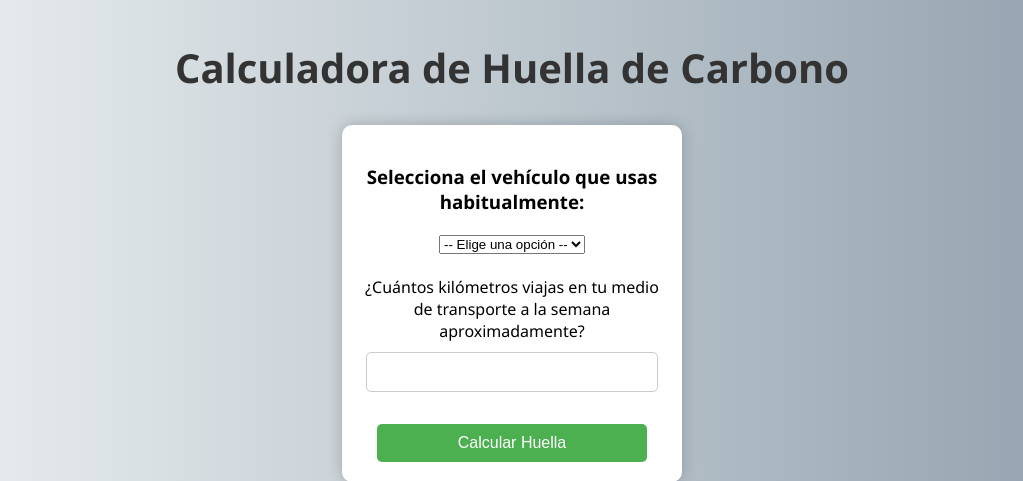
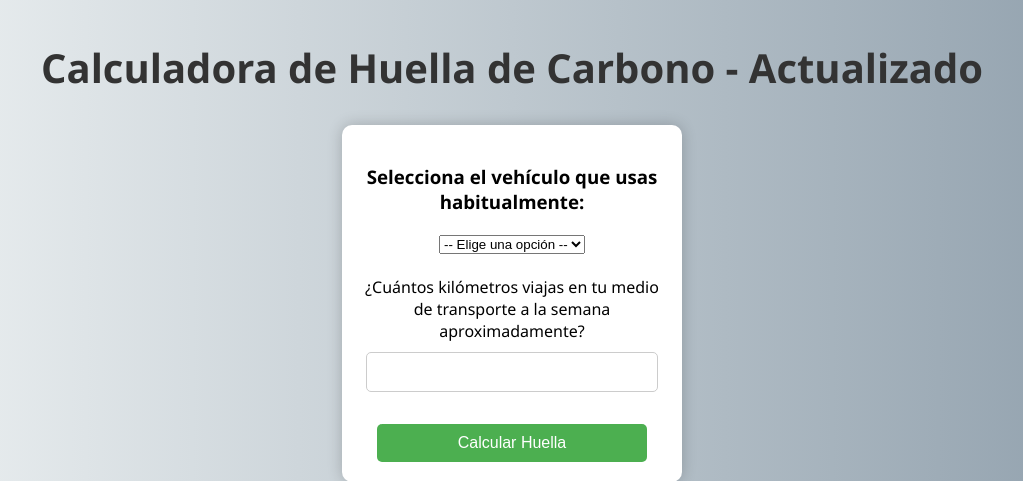
Before and after one commit to CarlosCervantesT/calculadora-carbono, a Flask app: page / in a window 1280 px wide. Shown: the top 481 px of the page, without its empty margins (128-1151 px from the left). Run offline with Flask 3, Linux system fonts and the light colour scheme.

Commit message:
Actualizando título para verificar Azure

```diff
--- a/templates/index.html
+++ b/templates/index.html
@@ -16,7 +16,7 @@
     </script>
 </head>
 <body>
-    <h1>Calculadora de Huella de Carbono</h1>
+    <h1>Calculadora de Huella de Carbono - Actualizado</h1>
 
     <form method="POST">
         <h3>Selecciona el vehículo que usas habitualmente:</h3>
```
